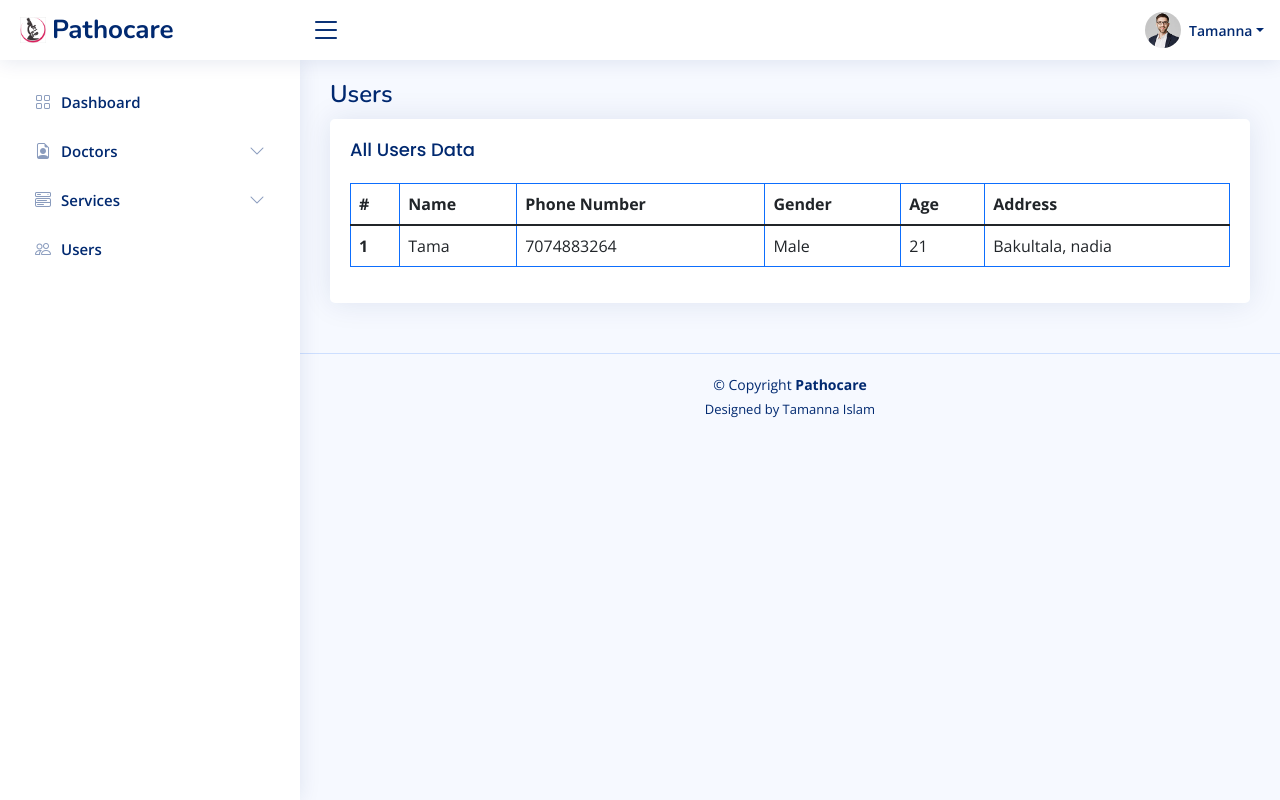
After one commit to tamanna2001/pathocare, a PHP site: page /pathocare/admin/users.php in a window 1280 px wide. The commit adds this page. Run offline with PHP 8.4, Linux system fonts and the light colour scheme; data comes from the database, SQL or seed files in the repository; some libraries are stand-ins or nearby versions.

Commit message:
add users table in admin

```diff
--- a/admin/header.php
+++ b/admin/header.php
@@ -119,7 +119,7 @@
       </li><!-- End Dashboard Nav -->
       <li class="nav-item">
         <a class="nav-link collapsed" data-bs-target="#doctors-nav" data-bs-toggle="collapse" href="#">
-          <i class="bi bi-people"></i><span>Doctors</span><i class="bi bi-chevron-down ms-auto"></i>
+          <i class="bi bi-file-earmark-person"></i><span>Doctors</span><i class="bi bi-chevron-down ms-auto"></i>
         </a>
         <ul id="doctors-nav" class="nav-content collapse " data-bs-parent="#sidebar-nav">
           <li>
@@ -151,6 +151,12 @@
           </li>
         </ul>
       </li><!-- End Components Nav -->
+      <li class="nav-item">
+        <a class="nav-link collapsed" href="<?php echo $site_url; ?>/admin/users.php">
+          <i class="bi bi-people"></i>
+          <span>Users</span>
+        </a>
+      </li><!--End User Nav-->
     </ul>
 
   </aside><!-- End Sidebar-->
--- /dev/null
+++ b/admin/users.php
@@ -0,0 +1,74 @@
+<!DOCTYPE html>
+<html lang="en">
+
+<head>
+  <meta charset="utf-8">
+  <meta content="width=device-width, initial-scale=1.0" name="viewport">
+
+  <title>Pathocare - Admin</title>
+
+  <?php require_once('header.php'); ?>
+
+  <main id="main" class="main">
+
+    <div class="pagetitle">
+      <h1>Users</h1>
+    </div><!-- End Page Title -->
+
+    <section class="section">
+      <div class="row">
+        <div class="col-lg-12">
+
+          <div class="card">
+            <div class="card-body">
+              <h5 class="card-title">All Users Data</h5>
+              <!-- Table with stripped rows -->
+              <table class="table table-bordered border-primary">
+                <thead>
+                  <tr>
+                    <th scope="col">#</th>
+                    <th scope="col">Name</th>
+                    <th scope="col">Phone Number</th>
+                    <th scope="col">Gender</th>
+                    <th scope="col">Age</th>
+                    <th scope="col">Address</th>
+                  </tr>
+                </thead>
+                <?php
+            $sql="SELECT * FROM users";
+            $result_doctors=$connect->query($sql);
+            if ($result_doctors->num_rows>0) {
+              while($ru=$result_doctors->fetch_assoc()):
+                $d_id=$ru['id'];
+  ?>
+                <tbody>
+                  <tr>
+                    <th scope="row"><?php echo $ru['id']; ?></th>
+                    <td><?php echo $ru['name']; ?></td>
+                    <td><?php echo $ru['phone_number']; ?></td>
+                    <td><?php if($ru['gender']==0){echo "Male";}elseif($ru['gender']==1){echo "Female";}else{echo "Other";}; ?></td>
+                    <td><?php echo $ru['age']; ?></td>
+                    <td><?php echo $ru['address']; ?></td>
+                  </tr>
+                </tbody>
+                <?php endwhile; ?>
+                <?php
+                }else{
+                 echo "No Data Found!";
+                 } ?>
+              </table>
+              <!-- End Table with stripped rows -->
+            </div>
+          </div>
+
+        </div>
+      </div>
+    </section>
+
+  </main><!-- End #main -->
+
+  <?php require_once('footer.php'); ?>
+
+</body>
+
+</html>
```
